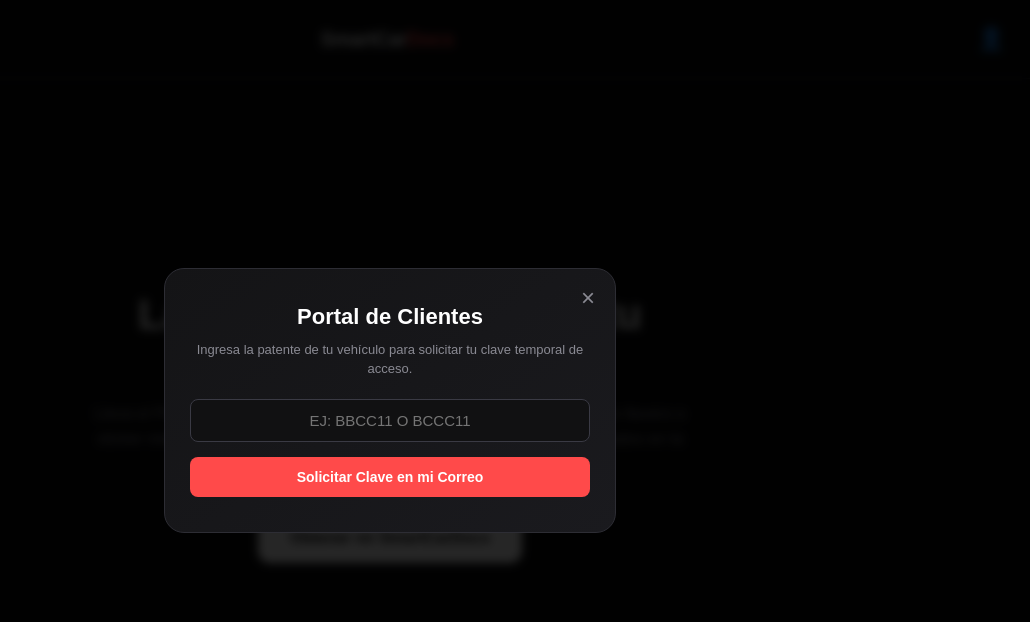
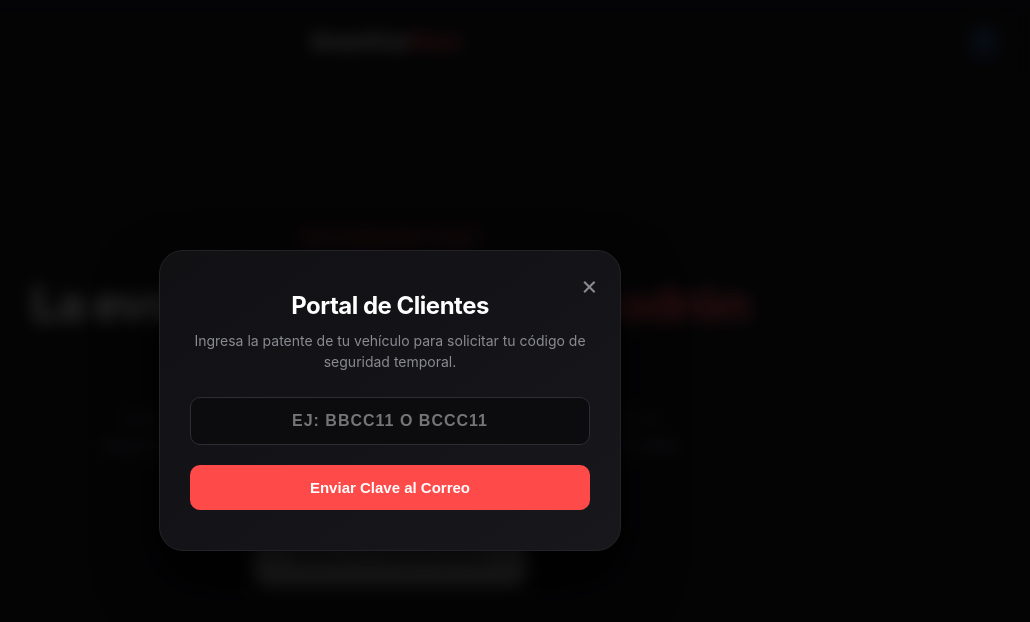
Before and after one commit to AutoNfc/smartcardocs-web, a plain HTML site: page index.html in a window 1280 px wide. Both pictures are taken after a click on the button "Área de Clientes". Shown: the whole page, without its empty margins (250-1280 px from the left). Drawn offline with Linux system fonts and the light colour scheme.

Commit message:
Diseño comercial premium

```diff
--- a/index.html
+++ b/index.html
@@ -6,106 +6,131 @@
     <title>SmartCarDocs Chile - Documentación Automotriz Digital</title>
     <style>
         :root {
-            --bg-color: #0b0b0c;
-            --card-bg: linear-gradient(145deg, #141416, #1a1a1e);
+            --bg-color: #080809;
+            --card-bg: linear-gradient(145deg, #111114, #17171c);
             --accent: #ff4a4a;
+            --accent-hover: #e03e3e;
             --text-main: #ffffff;
             --text-muted: #8a8a93;
-            --border: #2d2d34;
+            --border: #222227;
+            --font-stack: -apple-system, BlinkMacSystemFont, "Segoe UI", Roboto, Helvetica, Arial, sans-serif;
         }
 
         body {
             background-color: var(--bg-color);
             color: var(--text-main);
-            font-family: sans-serif;
-            margin: 0;
-            padding: 0;
+            font-family: var(--font-stack);
+            margin: 0; padding: 0;
             box-sizing: border-box;
             min-height: 100vh;
             display: flex;
             flex-direction: column;
+            overflow-x: hidden;
         }
 
-        /* ─── BARRA DE NAVEGACIÓN ─── */
+        /* ─── HEADER PREMIUM ─── */
         header {
             display: flex;
             justify-content: space-between;
             align-items: center;
-            padding: 20px;
+            padding: 20px 25px;
             border-bottom: 1px solid var(--border);
-            position: relative;
+            background-color: rgba(8, 8, 9, 0.8);
+            backdrop-filter: blur(10px);
+            position: sticky; top: 0; z-index: 100;
         }
 
-        /* Menú de Hamburguesa (Izquierda) */
         .menu-hamburguesa {
             background: none; border: none; color: var(--text-main);
-            font-size: 24px; cursor: pointer; padding: 5px;
+            font-size: 26px; cursor: pointer; padding: 5px;
+            transition: color 0.2s;
+        }
+        .menu-hamburguesa:hover { color: var(--accent); }
+
+        .logo { font-size: 22px; font-weight: 800; letter-spacing: -0.8px; }
+        .logo span { color: var(--accent); }
+
+        .btn-login-icon {
+            background: #141417; border: 1px solid var(--border); color: var(--text-main);
+            font-size: 18px; cursor: pointer; width: 42px; height: 42px;
+            border-radius: 50%; display: flex; align-items: center; justify-content: center;
+            transition: all 0.2s ease;
+        }
+        .btn-login-icon:hover { border-color: var(--accent); color: var(--accent); background: #1c1c22; }
+
+        /* ─── MENÚ LATERAL FLOATING ─── */
+        .nav-lateral {
+            position: fixed; top: 0; left: -280px; width: 280px; height: 100%;
+            background-color: #0f0f12; border-right: 1px solid var(--border);
+            transition: left 0.3s cubic-bezier(0.77,0.2,0.05,1); z-index: 200;
+            padding: 30px 25px; box-sizing: border-box;
+            box-shadow: 20px 0 40px rgba(0,0,0,0.7);
+        }
+        .nav-lateral.active { left: 0; }
+        .nav-lateral .close-menu { text-align: right; margin-bottom: 40px; font-size: 28px; cursor: pointer; color: var(--text-muted); transition: color 0.2s; }
+        .nav-lateral .close-menu:hover { color: var(--text-main); }
+        .nav-lateral a { display: block; color: var(--text-main); text-decoration: none; padding: 16px 0; font-size: 16px; font-weight: 500; border-bottom: 1px solid #16161c; transition: color 0.2s; }
+        .nav-lateral a:hover { color: var(--accent); }
+
+        /* ─── SECCIÓN COMERCIAL SEÑORIAL ─── */
+        main {
+            flex: 1; display: flex; flex-direction: column; align-items: center; justify-content: center;
+            padding: 60px 20px; text-align: center; max-width: 800px; margin: 0 auto;
         }
 
-        .logo { font-size: 20px; font-weight: bold; letter-spacing: -0.5px; }
-        .logo span { color: var(--accent); }
-
-        /* Icono de Persona (Derecha) */
-        .btn-login-icon {
-            background: none; border: none; color: var(--text-main);
-            font-size: 22px; cursor: pointer; padding: 5px;
+        .badge {
+            background: rgba(255, 74, 74, 0.1); border: 1px solid rgba(255, 74, 74, 0.2);
+            color: var(--accent); padding: 6px 14px; border-radius: 20px;
+            font-size: 12px; font-weight: 600; text-transform: uppercase; letter-spacing: 0.5px;
+            margin-bottom: 25px; display: inline-block;
         }
 
-        /* Menú Desplegable Lateral */
-        .nav-lateral {
-            position: fixed; top: 0; left: -250px; width: 250px; height: 100%;
-            background-color: #111112; border-right: 1px solid var(--border);
-            transition: left 0.3s ease; z-index: 200; padding: 20px; box-sizing: border-box;
-        }
-        .nav-lateral.active { left: 0; }
-        .nav-lateral .close-menu { text-align: right; margin-bottom: 30px; font-size: 24px; cursor: pointer; color: var(--text-muted); }
-        .nav-lateral a { display: block; color: var(--text-main); text-decoration: none; padding: 12px 0; font-size: 16px; border-bottom: 1px solid #1a1a1e; }
-        .nav-lateral a:hover { color: var(--accent); }
+        h1 { font-size: 48px; font-weight: 800; margin: 0 0 20px 0; line-height: 1.1; letter-spacing: -1.5px; }
+        p.desc { color: var(--text-muted); font-size: 18px; line-height: 1.6; margin: 0 auto 40px auto; max-width: 600px; }
 
-        /* ─── CONTENIDO PRINCIPAL (COMERCIAL) ─── */
-        main {
-            flex: 1; display: flex; align-items: center; justify-content: center;
-            padding: 40px 20px; text-align: center;
-        }
-        .hero { max-width: 600px; }
-        h1 { font-size: 42px; font-weight: 700; margin-bottom: 15px; line-height: 1.1; }
-        p.desc { color: var(--text-muted); font-size: 16px; line-height: 1.6; margin-bottom: 35px; }
-
-        /* Botón de Clientes Nuevos */
         .btn-new-client {
             background-color: var(--text-main); color: #000000;
-            border: none; padding: 16px 32px; border-radius: 12px;
-            font-size: 16px; font-weight: bold; cursor: pointer;
-            transition: transform 0.2s, background 0.2s;
+            border: none; padding: 18px 36px; border-radius: 14px;
+            font-size: 16px; font-weight: 700; cursor: pointer;
+            transition: all 0.2s ease;
+            box-shadow: 0 8px 24px rgba(255,255,255,0.08);
         }
-        .btn-new-client:hover { background-color: #e4e4e7; transform: translateY(-2px); }
+        .btn-new-client:hover { background-color: #e4e4e7; transform: translateY(-2px); box-shadow: 0 12px 30px rgba(255,255,255,0.12); }
 
-        /* ─── VENTANA EMERGENTE (MODAL ACCESO CLIENTES) ─── */
+        /* ─── MODAL PREMIUM ─── */
         .modal {
             display: none; position: fixed; top: 0; left: 0; width: 100%; height: 100%;
-            background-color: rgba(0,0,0,0.85); backdrop-filter: blur(5px);
+            background-color: rgba(4, 4, 5, 0.85); backdrop-filter: blur(8px);
             align-items: center; justify-content: center; padding: 20px; box-sizing: border-box; z-index: 300;
         }
         .modal-content {
             background: var(--card-bg); border: 1px solid var(--border);
-            padding: 35px 25px; border-radius: 20px; max-width: 400px; width: 100%; text-align: center; position: relative;
+            padding: 40px 30px; border-radius: 24px; max-width: 400px; width: 100%; text-align: center; position: relative;
+            box-shadow: 0 30px 60px rgba(0,0,0,0.8);
         }
-        .close-modal { position: absolute; top: 15px; right: 20px; color: var(--text-muted); font-size: 24px; cursor: pointer; }
+        .close-modal { position: absolute; top: 18px; right: 22px; color: var(--text-muted); font-size: 26px; cursor: pointer; transition: color 0.2s; }
         .close-modal:hover { color: var(--text-main); }
-        h2 { font-size: 22px; margin: 0 0 10px 0; font-weight: 600; }
-        .modal p { color: var(--text-muted); font-size: 13px; margin: 0 0 20px 0; line-height: 1.5; }
+
+        h2 { font-size: 24px; margin: 0 0 10px 0; font-weight: 700; letter-spacing: -0.5px; }
+        .modal p { color: var(--text-muted); font-size: 14px; margin: 0 0 25px 0; line-height: 1.5; }
 
         input {
-            width: 100%; padding: 12px; background: #111112; border: 1px solid #3a3a44;
-            border-radius: 8px; color: var(--text-main); text-align: center; font-size: 15px;
-            box-sizing: border-box; margin-bottom: 15px; text-transform: uppercase;
+            width: 100%; padding: 14px; background: #0c0c0e; border: 1px solid #2d2d35;
+            border-radius: 10px; color: var(--text-main); text-align: center; font-size: 16px;
+            font-weight: 600; box-sizing: border-box; margin-bottom: 20px; text-transform: uppercase;
+            letter-spacing: 1px; transition: border-color 0.2s;
         }
-        input:focus { border-color: var(--accent); outline: none; }
+        input:focus { border-color: var(--accent); outline: none; background: #111114; }
 
-        .btn-submit { width: 100%; background-color: var(--accent); color: var(--text-main); border: none; padding: 12px; border-radius: 8px; font-size: 14px; font-weight: bold; cursor: pointer; }
-        .btn-submit:hover { background-color: #e03e3e; }
+        .btn-submit {
+            width: 100%; background-color: var(--accent); color: var(--text-main);
+            border: none; padding: 14px; border-radius: 10px;
+            font-size: 15px; font-weight: 700; cursor: pointer;
+            transition: background 0.2s;
+        }
+        .btn-submit:hover { background-color: var(--accent-hover); }
 
-        footer.corporative { text-align: center; padding: 20px; color: #333338; font-size: 11px; letter-spacing: 1px; font-weight: bold; }
+        footer.corporative { text-align: center; padding: 30px; color: #44444a; font-size: 11px; letter-spacing: 1.5px; font-weight: 700; border-top: 1px solid var(--border); margin-top: auto; }
     </style>
 </head>
 <body>
@@ -113,7 +138,7 @@
     <header>
         <button class="menu-hamburguesa" onclick="toggleMenu(true)">☰</button>
         <div class="logo">SmartCar<span>Docs</span></div>
-        <button class="btn-login-icon" onclick="abrirModal()">👤</button>
+        <button class="btn-login-icon" onclick="abrirModal()" title="Área de Clientes">👤</button>
     </header>
 
     <div id="menuLateral" class="nav-lateral">
@@ -125,8 +150,9 @@
 
     <main>
         <div class="hero">
+            <div class="badge">NFC Tecnología • Chile</div>
             <h1>La evolución digital de tu <span style="color: var(--accent);">padrón vehicular</span></h1>
-            <p class="desc">Lleva el Permiso de Circulación, SOAP y Revisión Técnica en un elegante llavero o sticker inteligente NFC para tu parabrisas. Olvídate de los papeles arrugados en la guantera.</p>
+            <p class="desc">Lleva el Permiso de Circulación, SOAP y Revisión Técnica en un elegante dispositivo inteligente para tu parabrisas o llavero. Olvídate para siempre de los papeles perdidos.</p>
             <button class="btn-new-client" onclick="alert('Aquí irá tu link de Tally para registrar nuevos autos')">Obtener mi SmartCarDocs</button>
         </div>
     </main>
@@ -137,21 +163,21 @@
 
             <div id="paso-patente">
                 <h2>Portal de Clientes</h2>
-                <p>Ingresa la patente de tu vehículo para solicitar tu clave temporal de acceso.</p>
-                <input type="text" id="input-patente" placeholder="Ej: BBCC11 o BCCC11" maxlength="6">
-                <button class="btn-submit" onclick="solicitarClaveConPatente()">Solicitar Clave en mi Correo</button>
+                <p>Ingresa la patente de tu vehículo para solicitar tu código de seguridad temporal.</p>
+                <input type="text" id="input-patente" placeholder="EJ: BBCC11 o BCCC11" maxlength="6">
+                <button class="btn-submit" onclick="solicitarClaveConPatente()">Enviar Clave al Correo</button>
             </div>
 
             <div id="paso-otp" style="display: none;">
-                <h2>Verifica tu Correo</h2>
-                <p style="color: #00ff88;">✓ Vehículo verificado. Hemos enviado un código temporal de 6 dígitos a tu correo registrado.</p>
-                <input type="text" id="input-otp" placeholder="Ej: 582104" maxlength="6">
-                <button class="btn-submit" style="background-color: var(--text-main); color: #000000;" onclick="verificarOtpYEntrar()">Ingresar al Panel</button>
+                <h2>Verifica tu Identidad</h2>
+                <p style="color: #00ff88; font-weight: 500;">✓ Vehículo encontrado. Hemos despachado un código de 6 dígitos a tu email registrado.</p>
+                <input type="text" id="input-otp" placeholder="000000" maxlength="6">
+                <button class="btn-submit" style="background-color: var(--text-main); color: #000000;" onclick="verificarOtpYEntrar()">Verificar e Ingresar</button>
             </div>
         </div>
     </div>
 
-    <footer class="corporative">SMARTCARDOCS CHILE • TECNOLOGÍA NFC</footer>
+    <footer class="corporative">SMARTCARDOCS CHILE • LEY 19.799 DIGITAL</footer>
 
     <script>
         const SUPABASE_URL = "https://ofeqicztagixejyqvuof.supabase.co";
@@ -159,14 +185,12 @@
 
         let idSeguroVehiculo = "";
 
-        // Funciones del menú lateral
         function toggleMenu(abrir) {
             const menu = document.getElementById('menuLateral');
             if(abrir) menu.classList.add('active');
             else menu.classList.remove('active');
         }
 
-        // Funciones del Modal de Acceso
         function abrirModal() { document.getElementById('modalAcceso').style.display = 'flex'; }
         function cerrarModal() {
             document.getElementById('modalAcceso').style.display = 'none';
@@ -178,7 +202,6 @@
             const patente = document.getElementById('input-patente').value.trim().toUpperCase();
             if(!patente) { alert("⚠️ Por favor, ingresa tu patente."); return; }
 
-            // Buscamos la patente en Supabase
             fetch(`${SUPABASE_URL}/rest/v1/vehiculos?patente=eq.${patente}`, {
                 method: 'GET',
                 headers: { 'apikey': SUPABASE_ANON_KEY, 'Authorization': `Bearer ${SUPABASE_ANON_KEY}` }
@@ -186,14 +209,11 @@
             .then(res => res.json())
             .then(data => {
                 if (data && data.length > 0) {
-                    // Guardamos el codigo_seguro para redirigir después
                     idSeguroVehiculo = data[0].codigo_seguro;
-
-                    // Avanzamos al Paso 2 (En la Fase 3, Make interceptará esto para enviar el mail)
                     document.getElementById('paso-patente').style.display = 'none';
                     document.getElementById('paso-otp').style.display = 'block';
                 } else {
-                    alert("❌ La patente ingresada no está registrada en SmartCarDocs Chile.");
+                    alert("❌ La patente ingresada no se encuentra registrada.");
                 }
             })
             .catch(err => alert("⚠️ Error de conexión al verificar el vehículo."));
@@ -202,8 +222,6 @@
         function verificarOtpYEntrar() {
             const otp = document.getElementById('input-otp').value.trim();
             if(!otp) { alert("⚠️ Por favor, ingresa el código temporal."); return; }
-
-            // Simulación aprobada. En la Fase 3, Make validará el OTP antes del salto.
             window.location.href = `/panel.html?id=${idSeguroVehiculo}`;
         }
 
```
